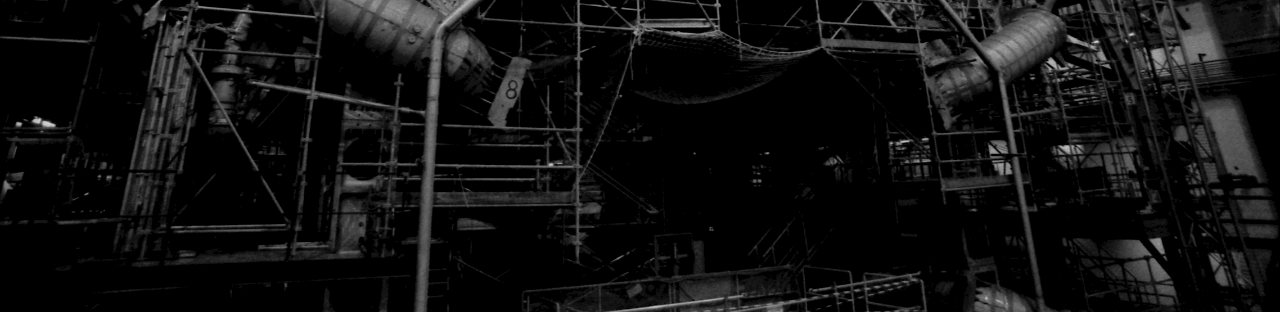
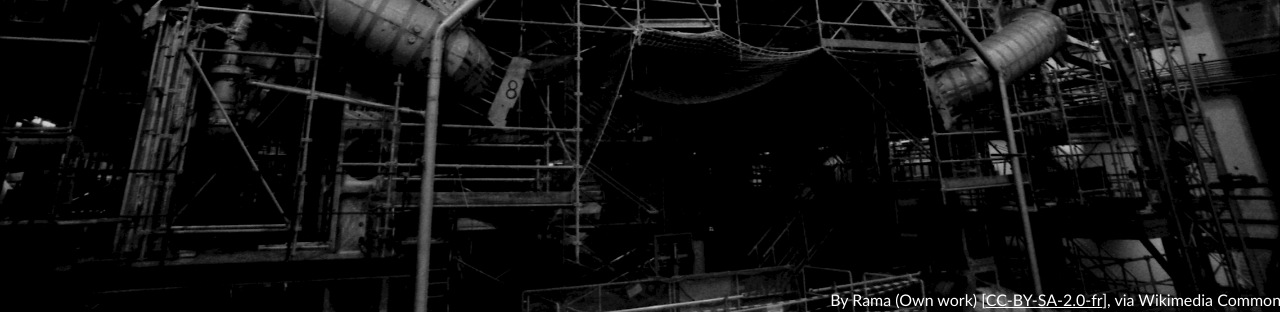
Before and after one commit to lukasheinrich/lukasheinrich.github.io, a plain HTML site: page index.html in a window 1280 px wide. Shown: the part 488-800 px from the top of the page. Drawn offline with Linux system fonts and the light colour scheme.

Commit message:
image credit

```diff
--- a/index.html
+++ b/index.html
@@ -29,6 +29,8 @@
         </ul>
       </section>
     </div>
-
+    <footer>
+      By Rama (Own work) [<a href="http://creativecommons.org/licenses/by-sa/2.0/fr/deed.en">CC-BY-SA-2.0-fr</a>], via Wikimedia Commons
+    </footer>
   </body>
 </html>
--- a/stylesheets/stylesheet.css
+++ b/stylesheets/stylesheet.css
@@ -51,7 +51,7 @@ p {
 }
 
 a {
-  color: #222222;
+  color: #ffffff;
 }
 
 a:hover, a:focus {text-decoration: underline;}
@@ -232,6 +232,13 @@ Full-Width Styles
   padding:0;
 }
 
+footer{
+  width:100%;
+  text-align: right;
+  position:absolute;
+  bottom:0;
+}
+
 /*******************************************************************************
 Small Device Styles
 *******************************************************************************/
```
